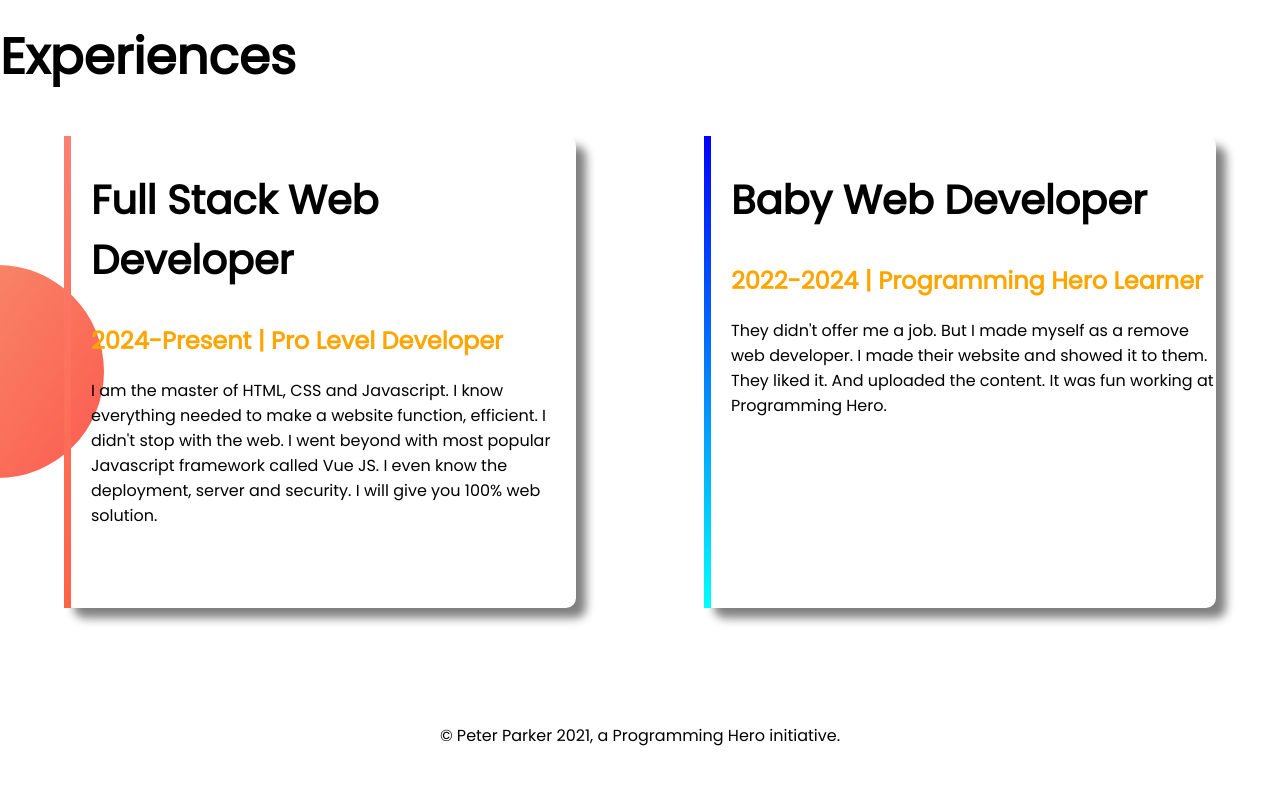
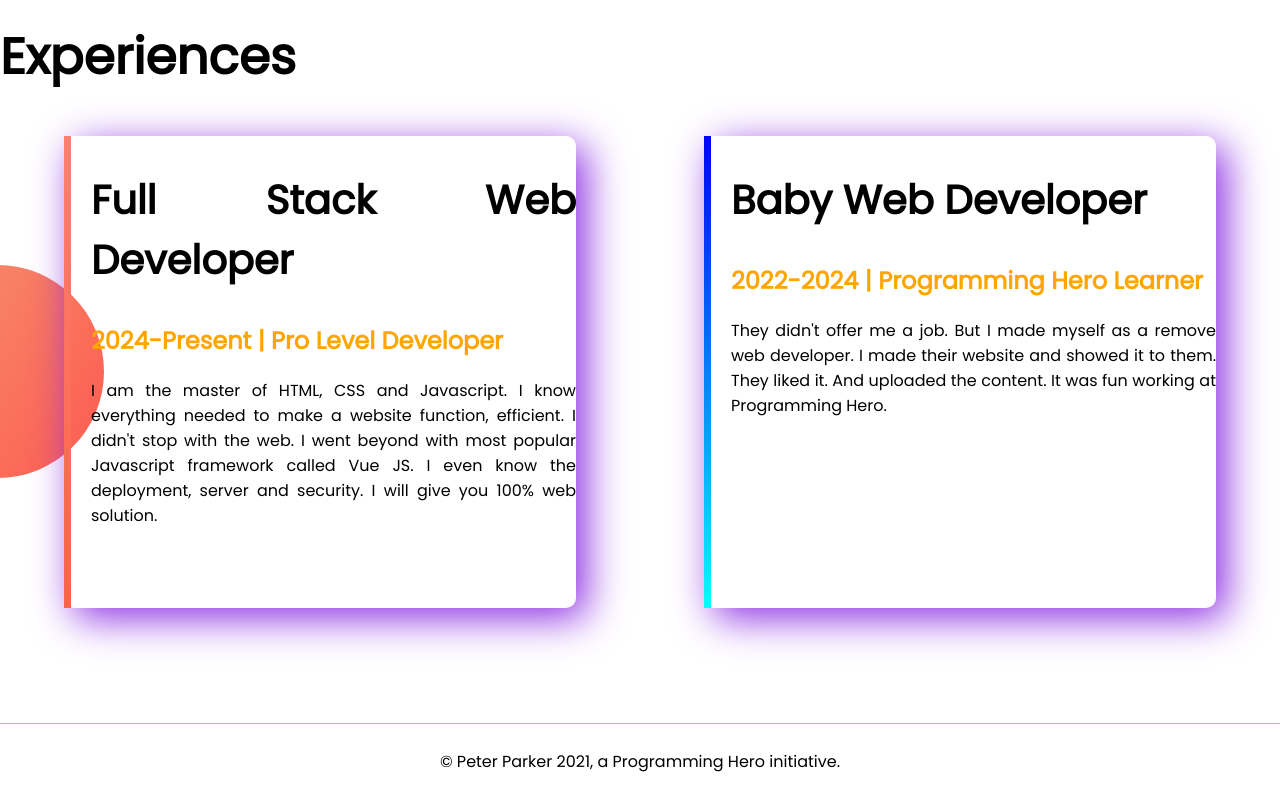
Before and after one commit to bidhan936/developer-portfolio, a plain HTML site: page index.html in a window 1280 px wide. Shown: the part 1285-2085 px from the top of the page. Before the commit the page ends 2033 px from the top, so only its background shows below. Drawn offline with Linux system fonts and the light colour scheme.

Commit message:
edit some

```diff
--- a/style.css
+++ b/style.css
@@ -29,10 +29,12 @@ h1{
     font-weight: 700;
 }
 .top-banner{
+    text-align: justify;
     background-image: url(images/top-banner.png);
     background-repeat: no-repeat;
 }
 .dream-big{
+    text-align: justify;
     background-image: url(images/dream-bg.png);
     background-repeat: no-repeat;
     background-position: right;
@@ -52,18 +54,22 @@ h1{
     padding-left: 20px;
     padding-bottom: 5%;
     border-radius: 10px;
-    box-shadow: 10px 10px 10px gray;
+    box-shadow: 10px 10px 40px blueviolet;
 }
 #web-dev-experience{
+    text-align: justify;
     border-left: 7px solid;
     border-image: linear-gradient(salmon, tomato);
     border-image-slice: 1;
 }
 #web-baby{
+    text-align: justify;
     border-left: 7px solid;
     border-image: linear-gradient(blue, cyan);
     border-image-slice: 1;
 }
 footer{
     text-align: center;
+    border-top: 1px solid burlywood;
+    padding: 2% 2%;
 }
```
